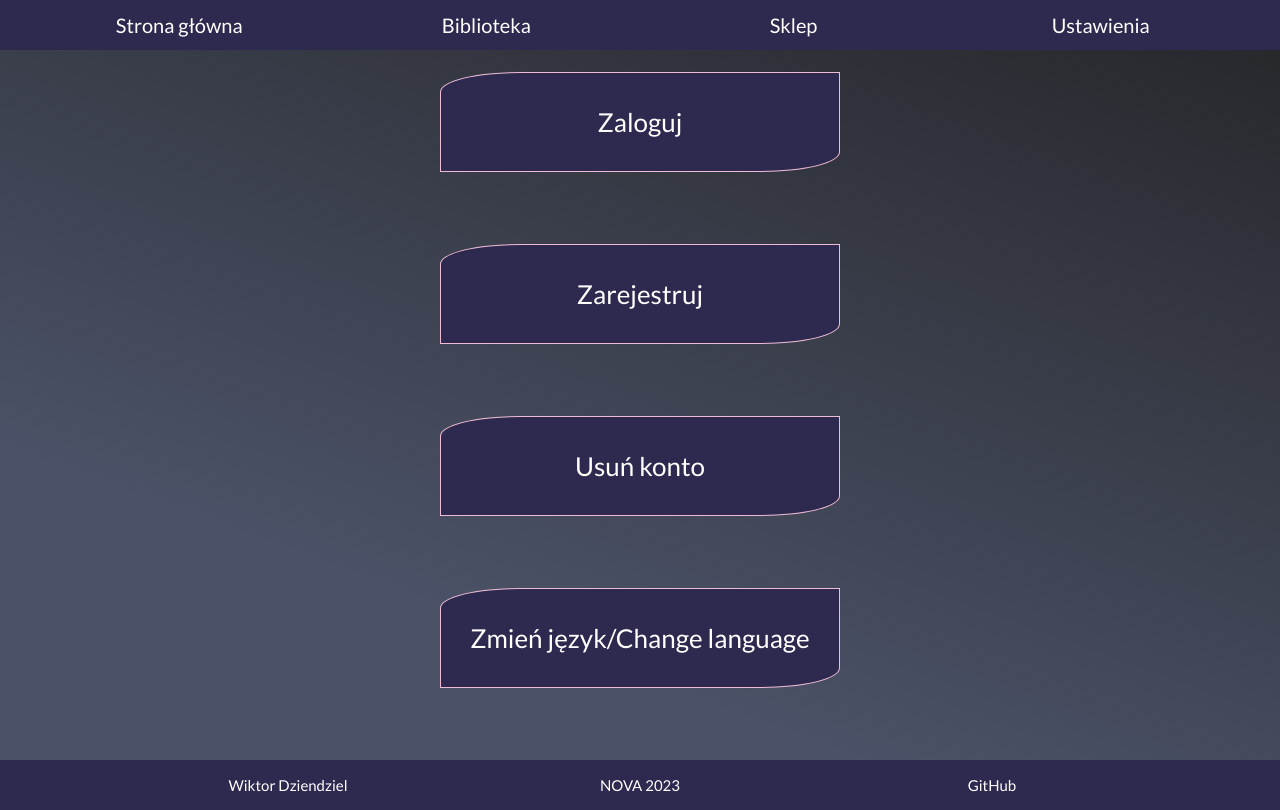
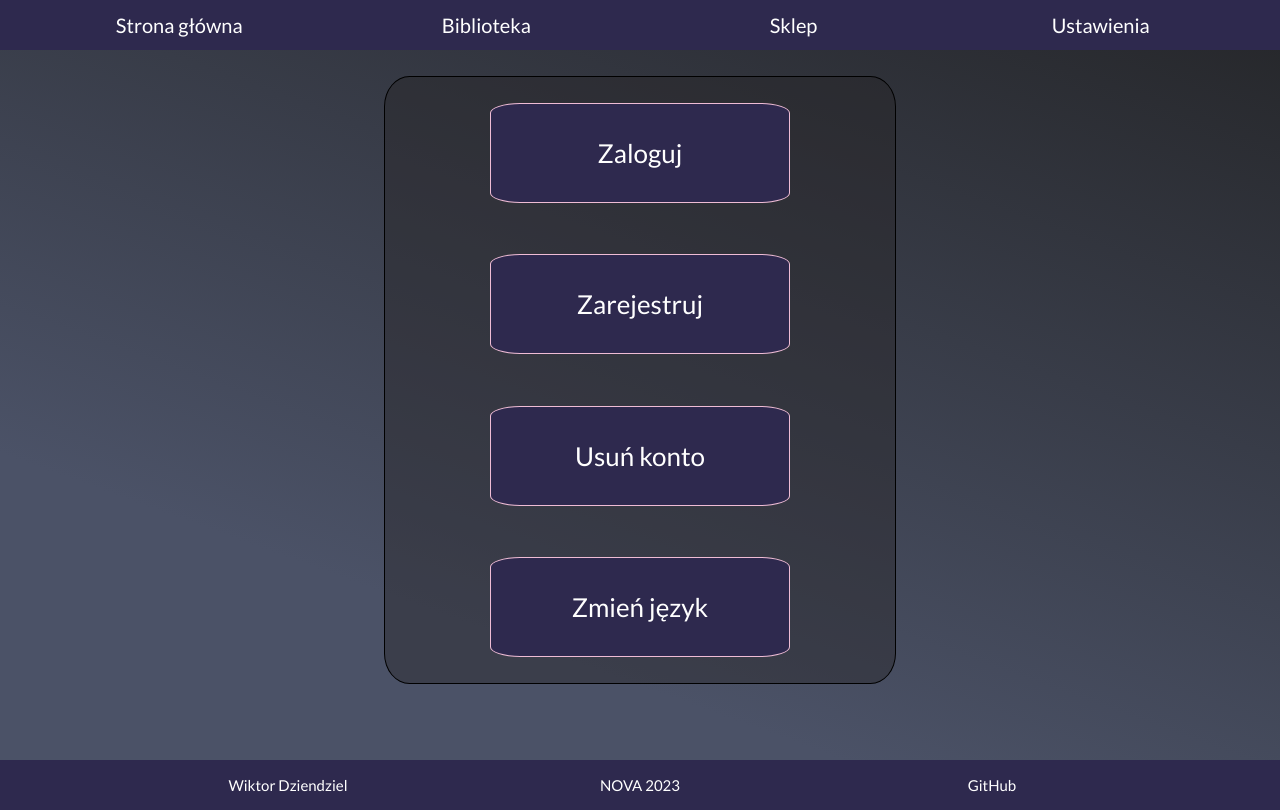
Before and after one commit to wiktordablju/Nova, a PHP site: page /html/settings.html in a window 1280 px wide. Run offline with PHP 8.4, Linux system fonts and the light colour scheme.

Commit message:
settings JS + CSS

```diff
--- a/css/main.css
+++ b/css/main.css
@@ -241,26 +241,28 @@ footer a:hover {
   display: flex;
   flex-direction: column;
   align-items: center;
-  justify-content: space-evenly;
-  height: 100%;
-  width: 50%;
-  font-size: 26px;
-  color: white;
+  justify-content: space-around;
+  height: 80%;
+  width: 40%;
+  background-color: rgba(39, 36, 38, 0.431372549);
+  border: solid black 0.5px;
+  border-radius: 5%;
 }
 .wrapper-settings .settings .setting {
   display: flex;
   justify-content: center;
   align-items: center;
-  width: 400px;
+  width: 300px;
   height: 100px;
   background-color: #2e294e;
   border: 1px solid #efbcd5;
-  border-top-left-radius: 20%;
-  border-bottom-right-radius: 20%;
+  border-radius: 10%;
+  color: white;
+  font-size: 26px;
+  transition: 0.5s;
 }
-.wrapper-settings .settings .setting a {
-  color: white;
-}
-.wrapper-settings .settings .setting a:visited {
-  color: white;
+.wrapper-settings .settings .setting:hover {
+  transform: scale(1.1);
+  box-shadow: 0 0 15px #efbcd5;
+  cursor: pointer;
 }/*# sourceMappingURL=main.css.map */
--- a/html/settings.html
+++ b/html/settings.html
@@ -26,12 +26,10 @@
 		<!-- Mainpage -->
 		<div class="wrapper-settings">
 			<div class="settings">
-				<div class="setting">
-					<p><a href="#"> Zaloguj</a></p>
-				</div>
-				<div class="setting"><p>Zarejestruj</p></div>
-				<div class="setting"><p>Usuń konto</p></div>
-				<div class="setting"><p>Zmień język/Change language</p></div>
+				<div class="setting" id="login-btn">Zaloguj</div>
+				<div class="setting" id="register-btn">Zarejestruj</div>
+				<div class="setting" id="delete-acc-btn">Usuń konto</div>
+				<div class="setting" id="change-language-btn">Zmień język</div>
 			</div>
 		</div>
 
@@ -47,6 +45,6 @@
 			</div>
 		</footer>
 		<!-- Koniec stopki -->
-		<script src="./js/main.js"></script>
+		<script src="./../js/settings.js"></script>
 	</body>
 </html>
--- /dev/null
+++ b/js/settings.js
@@ -0,0 +1,27 @@
+// Funkcje na przekierowywanie do odpwowiednich stron na ustawienia
+
+const loginBtn = document.querySelector("#login-btn")
+const registerBtn = document.querySelector("#register-btn")
+const deleteAccBtn = document.querySelector("#delete-acc-btn")
+const changeLanguageBtn = document.querySelector("#change-language-btn")
+
+function login() {
+	window.location.href = "./../index.html"
+}
+
+function register() {
+	window.location.href = "./../index.html"
+}
+
+function deleteAcc() {
+	window.location.href = "./../index.html"
+}
+
+function changeLanguage() {
+	window.location.href = "./../index.html"
+}
+
+loginBtn.addEventListener("click", login)
+registerBtn.addEventListener("click", register)
+deleteAccBtn.addEventListener("click", deleteAcc)
+changeLanguageBtn.addEventListener("click", changeLanguage)
--- a/sass/main.scss
+++ b/sass/main.scss
@@ -222,27 +222,29 @@ footer {
 		display: flex;
 		flex-direction: column;
 		align-items: center;
-		justify-content: space-evenly;
-		height: 100%;
-		width: 50%;
-		font-size: 26px;
-		color: white;
+		justify-content: space-around;
+		height: 80%;
+		width: 40%;
+		background-color: #2724266e;
+		border: solid black 0.5px;
+		border-radius: 5%;
 		.setting {
 			display: flex;
 			justify-content: center;
 			align-items: center;
-			width: 400px;
+			width: 300px;
 			height: 100px;
 			background-color: colors.$element;
 			border: 1px solid colors.$border;
-			border-top-left-radius: 20%;
-			border-bottom-right-radius: 20%;
-			a {
-				color: white;
-			}
-			a:visited {
-				color: white;
-			}
+			border-radius: 10%;
+			color: white;
+			font-size: 26px;
+			transition: 0.5s;
+		}
+		.setting:hover {
+			transform: scale(1.1);
+			box-shadow: 0 0 15px colors.$border;
+			cursor: pointer;
 		}
 	}
 }
```
Also changed, not shown: 1 other file.
